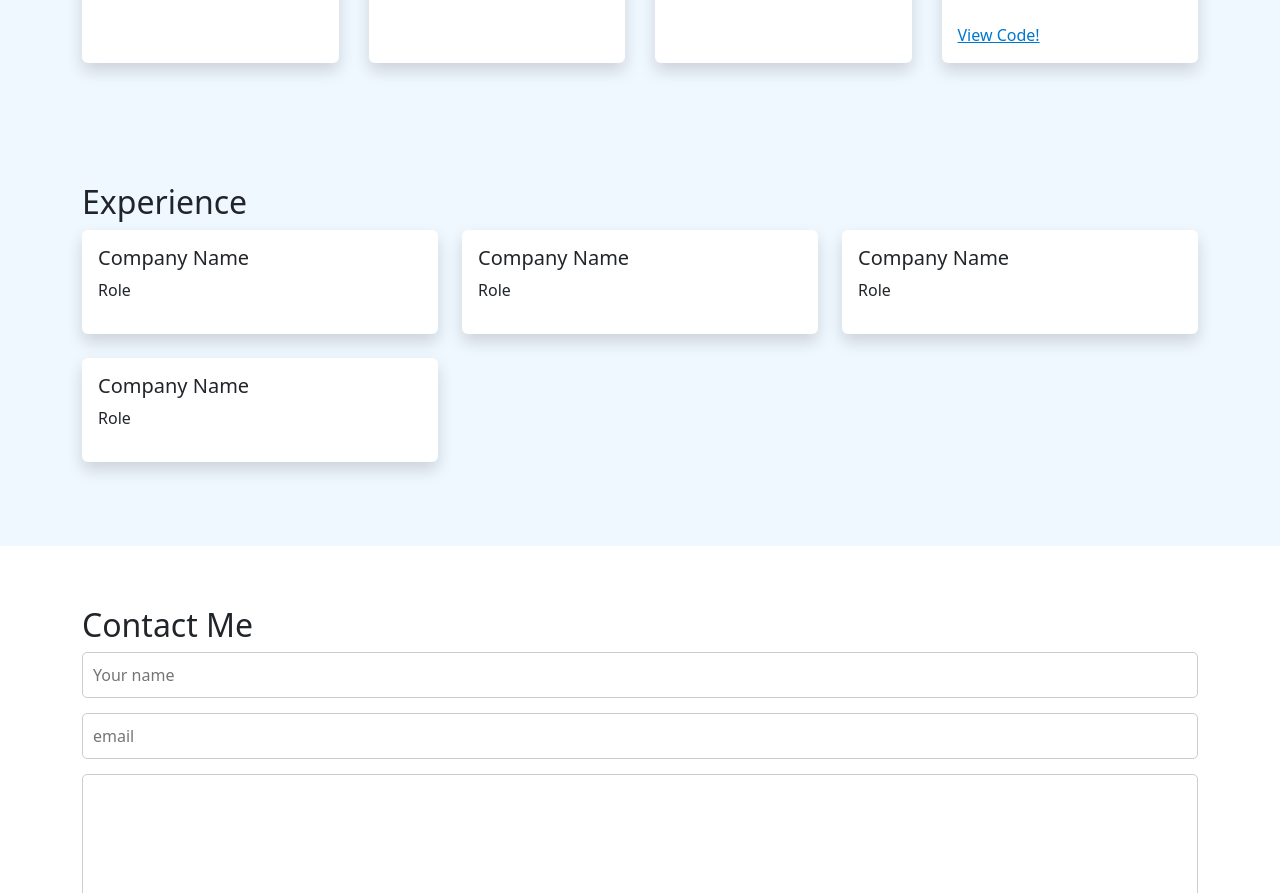
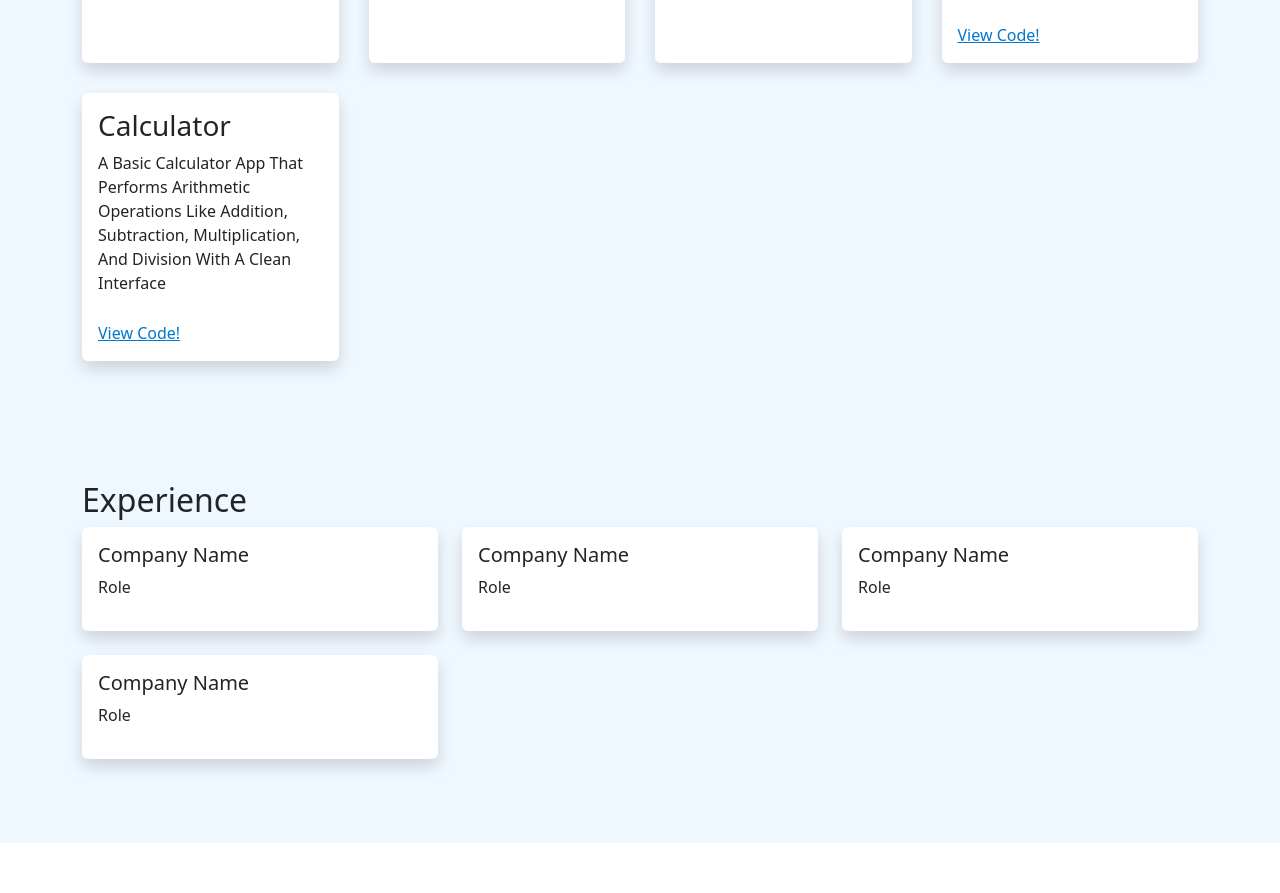
Before and after one commit to shaikhayaan1663-design/My-portfolio, a plain HTML site: page index.html in a window 1280 px wide. Shown: the part 1432-2325 px from the top of the page. Drawn offline with nearby package versions, Linux system fonts and the light colour scheme.

Commit message:
index.html

```diff
--- a/index.html
+++ b/index.html
@@ -83,6 +83,14 @@
             <p>Built a fully functional analog clock using HTML, CSS, and JavaScript. Implemented real-time hour, minute, and second hands with JavaScript’s Date() object. Designed the clock face with custom CSS styling and smooth transitions to create a modern and interactive look.</p>
             <a href="https://ayaan-1663.github.io/Analog-clock-/"> view code!</a>
         </div>
+          <div class="project-card p-3 shadow rounded">
+            <h3>Calculator </h3>
+<p>A basic calculator app that performs arithmetic operations like addition, subtraction, multiplication, and division with a clean interface</p>
+            <a href="https://ayaan-1663.github.io/calculator-/"> view code!</a>
+        </div>
+
+
+
         </div>
       </div>
       </div>
```
